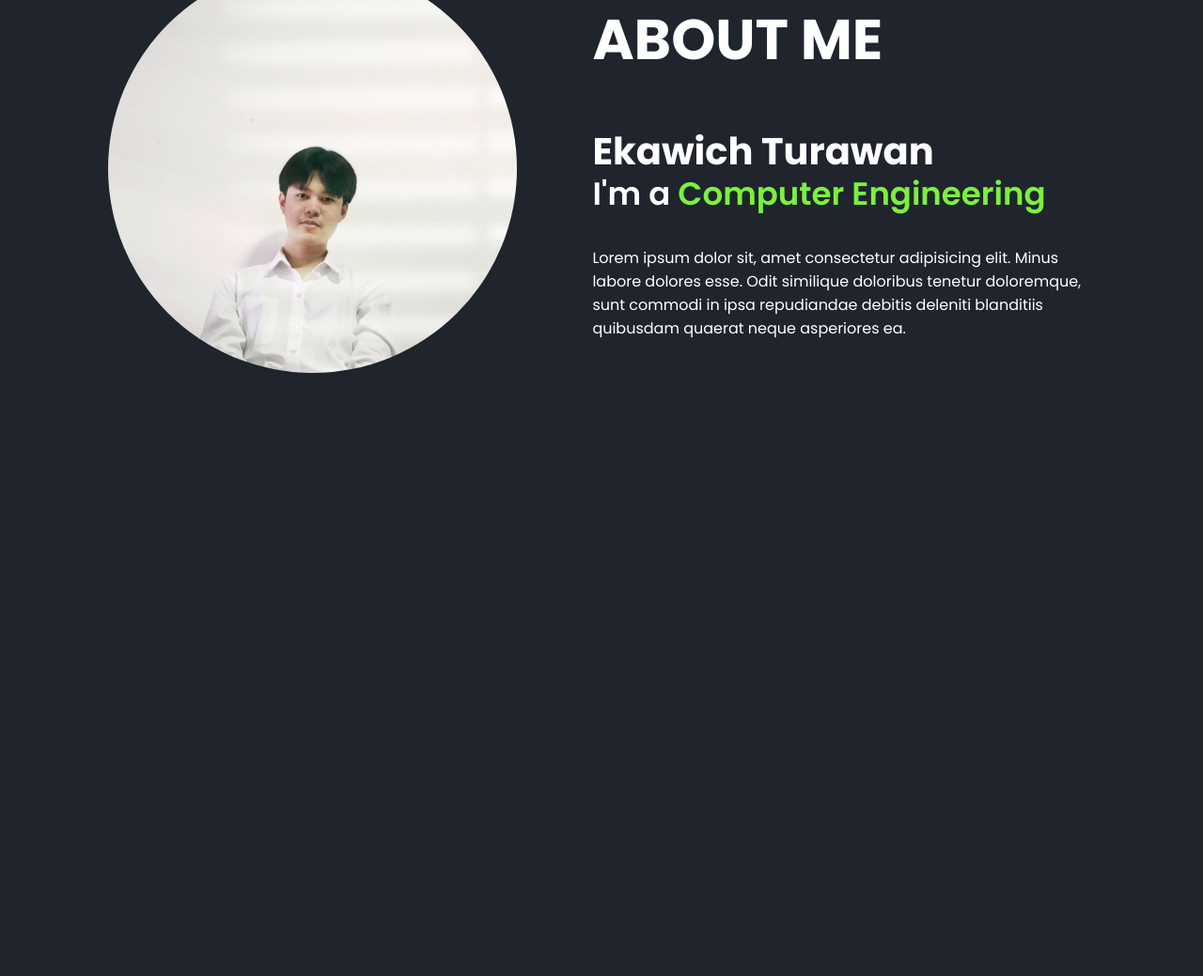
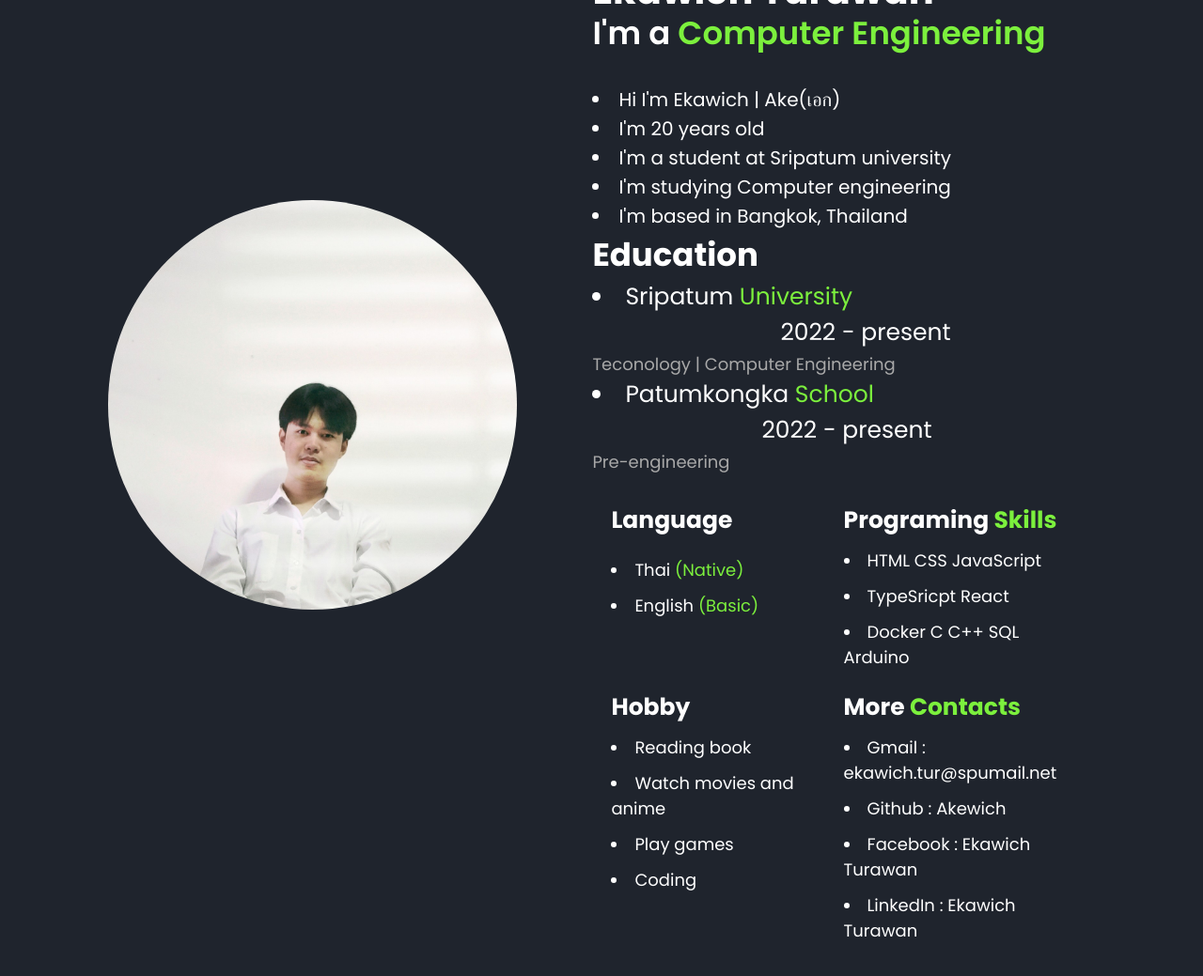
Before and after one commit to Akewich/AzureByAke, a plain HTML site: page index.html in a window 1280 px wide. Shown: the part 218-1257 px from the top of the page at 94% size. Before the commit the page ends 800 px from the top, so only its background shows below. Drawn offline with Linux system fonts and the light colour scheme.

Commit message:
Just the about me
Make last thing

```diff
--- a/index.html
+++ b/index.html
@@ -7,25 +7,64 @@
     <link rel="stylesheet" href="style.css" />
   </head>
   <body>
+    <!-- For about my self -->
     <section class="home">
       <div class="home-img">
         <img src="mypic.jpg" alt="" />
       </div>
       <div class="home-content">
-        <h1 class="top">ABOUT ME</h1>
+        <h1 class="top">ABOUT <span>ME</span></h1>
         <h3 class="nameAke">Ekawich Turawan</h3>
         <h3 class="typing-text">I'm a <span>Computer Engineering</span></h3>
-        <p>
-          Lorem ipsum dolor sit, amet consectetur adipisicing elit. Minus labore
-          dolores esse. Odit similique doloribus tenetur doloremque, sunt
-          commodi in ipsa repudiandae debitis deleniti blanditiis quibusdam
-          quaerat neque asperiores ea.
-        </p>
-        <div class="social-icons">
-          <a href="#"><i class="fa-brands fa-linkedin"></i></a>
-          <a href="#"><i class="fa-brands fa-github"></i></a>
-          <a href="#"><i class="fa-brands fa-x-twitter"></i></a>
-          <a href="#"><i class="fa-brands fa-instagram"></i></a>
+        <li>Hi I'm Ekawich | Ake(เอก)</li>
+        <li>I'm 20 years old</li>
+        <li>I'm a student at Sripatum university</li>
+        <li>I'm studying Computer engineering</li>
+        <li>I'm based in Bangkok, Thailand</li>
+        <!-- Education -->
+        <div class="education">
+          <h2 class="edText">Education</h2>
+          <li class="f1">
+            Sripatum <span>University</span>
+            <div class="year1">2022 - present</div>
+          </li>
+          <p>Teconology | Computer Engineering</p>
+          <li class="f1">
+            Patumkongka <span> School</span>
+            <div class="year2">2022 - present</div>
+          </li>
+          <p>Pre-engineering</p>
+        </div>
+        <!-- Make the grid box -->
+        <div class="box">
+          <!-- Language -->
+          <div class="language">
+            <h2 class="lanText">Language</h2>
+            <li class="l1">Thai <span>(Native)</span></li>
+            <li class="l1">English <span>(Basic)</span></li>
+          </div>
+          <div class="skill">
+            <h3>Programing <span>Skills</span></h3>
+            <li>HTML CSS JavaScript</li>
+            <li>TypeSricpt React</li>
+            <li>Docker C C++ SQL Arduino</li>
+          </div>
+          <!-- My Hobby -->
+          <div class="hobby">
+            <h3>Hobby</h3>
+            <li>Reading book</li>
+            <li>Watch movies and anime</li>
+            <li>Play games</li>
+            <li>Coding</li>
+          </div>
+          <!-- My contacts -->
+          <div class="contact">
+            <h3>More <span> Contacts</span></h3>
+            <li>Gmail : ekawich.tur@spumail.net</li>
+            <li>Github : Akewich</li>
+            <li>Facebook : Ekawich Turawan</li>
+            <li>LinkedIn : Ekawich Turawan</li>
+          </div>
         </div>
       </div>
     </section>
--- a/style.css
+++ b/style.css
@@ -56,8 +56,9 @@ span{
     margin-bottom: -10px;
 }
 
-.home-content p{
-    font-size: 1.6rem;
+.home-content li{
+    font-size: 2rem;
+    padding-bottom: 1px;
 }
 
 .home-img{
@@ -88,3 +89,82 @@ span{
 .typing-text span{
     position: relative;
 }
+/* Education */
+.edText{
+    font-size: 34px;
+}
+.year1 {
+    display: inline-flex;
+    margin-left: 200px;
+}
+.year2 {
+    display: inline-flex;
+    margin-left: 180px;
+}
+.education li{
+    font-size: 25px;
+}
+.education p{
+    color:darkgrey;
+    font-size: 18px;
+}
+
+.box {
+    display: grid;
+    grid-template-columns: repeat(2,1fr);
+    padding: 20px;
+}
+/* language */
+.lanText {
+    font-size: 25px;
+    margin-top: 10px;
+    margin-bottom: 10px;
+    grid-column: 2;
+    grid-row: 1;
+}
+.language li{
+    font-size: 18px;
+    padding-top: 10px;
+}
+/* skill */
+.skill {
+    grid-column: 2;
+    grid-row: 1;
+    margin-top: 10px;
+    margin-bottom: 10px;
+}
+.skill h3 {
+    font-size: 25px;
+}
+.skill li{
+    padding-top: 10px;
+    font-size: 18px;
+}
+/* Hobby */
+.hobby {
+    grid-column: 1;
+    grid-row: 2;
+    margin-top: 10px;
+    margin-bottom: 10px;
+}
+.hobby h3 {
+    font-size: 25px;
+}
+.hobby li {
+    padding-top: 10px;
+    font-size: 18px;
+}
+/* contacts */
+.contact {
+    grid-column: 2;
+    grid-row: 2;
+    margin-top: 10px;
+    margin-bottom: 10px;
+}
+.contact h3 {
+    font-size: 25px;
+}
+.contact li {
+    padding-top: 10px;
+    font-size: 18px;
+}
```
